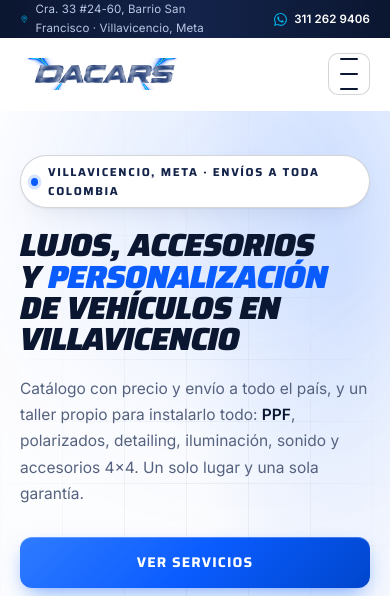
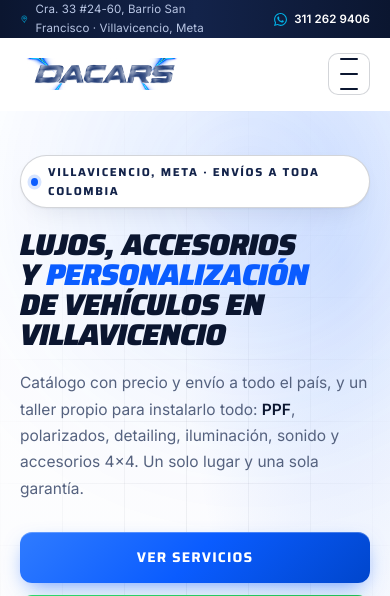
Before and after one commit to 444Pipe/Dacarsss, a Django app: page / in a window 390 px wide. Shown: the top 596 px of the page. Run offline with Django 5.2, Linux system fonts and the light colour scheme; data that the repository does not hold is empty.

Commit message:
El titular del hero cabe en cuatro líneas sin dejar la «y» sola
A 58 px «Y PERSONALIZACIÓN» no entraba en la columna y la conjunción
quedaba en una línea propia. A 50 px entra con margen en PC y en el
celular manda el mínimo de 30 px.

Co-Authored-By: Claude Fable 5.1 <noreply@anthropic.com>

```diff
--- a/static/css/style.css
+++ b/static/css/style.css
@@ -303,7 +303,7 @@ svg.marca{fill:currentColor; stroke:none}
 .hero__title{
   margin:0 0 20px;
   font-family:var(--f-display); font-style:italic; font-weight:900;
-  font-size:clamp(32px, 4.8vw, 58px); line-height:.98;
+  font-size:clamp(30px, 4.1vw, 50px); line-height:1;
   letter-spacing:-.02em; text-transform:uppercase; color:var(--ink);
 }
 .hero__accent{font-style:italic; color:var(--blue)}
```
